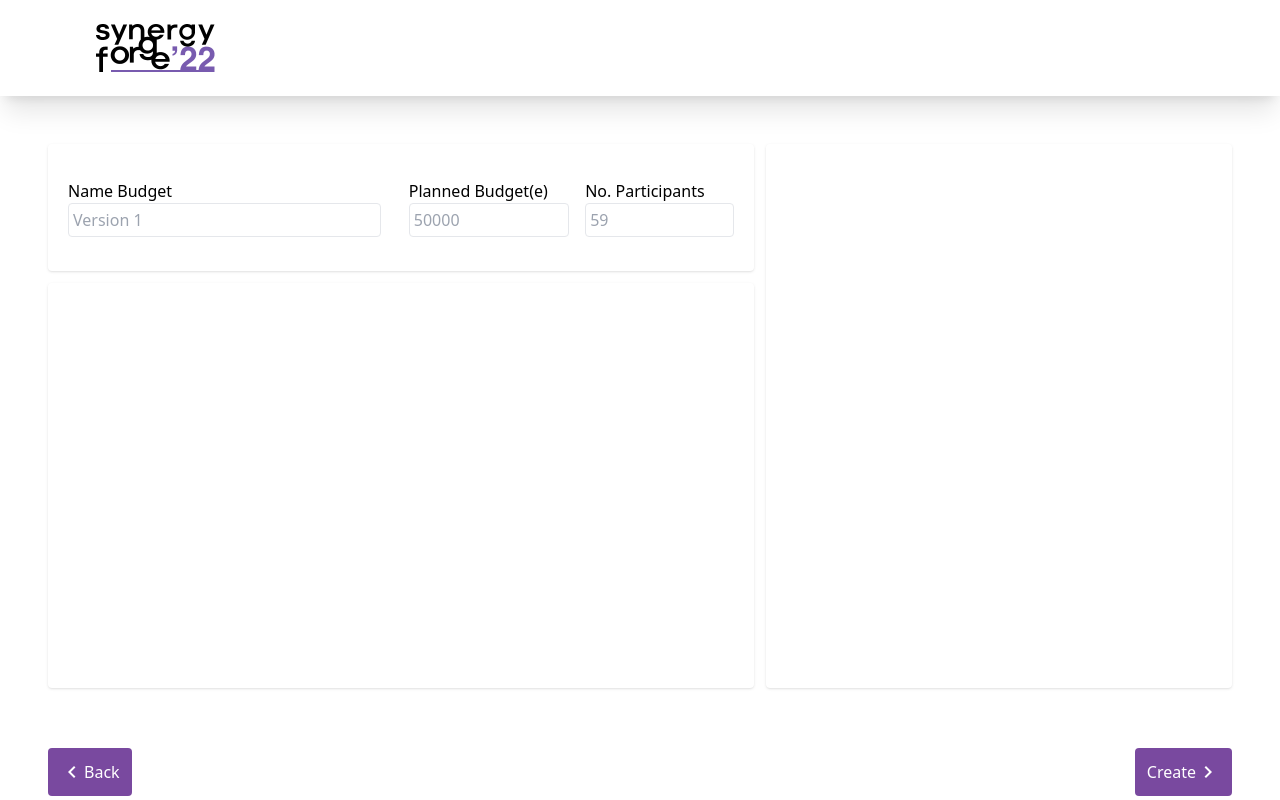
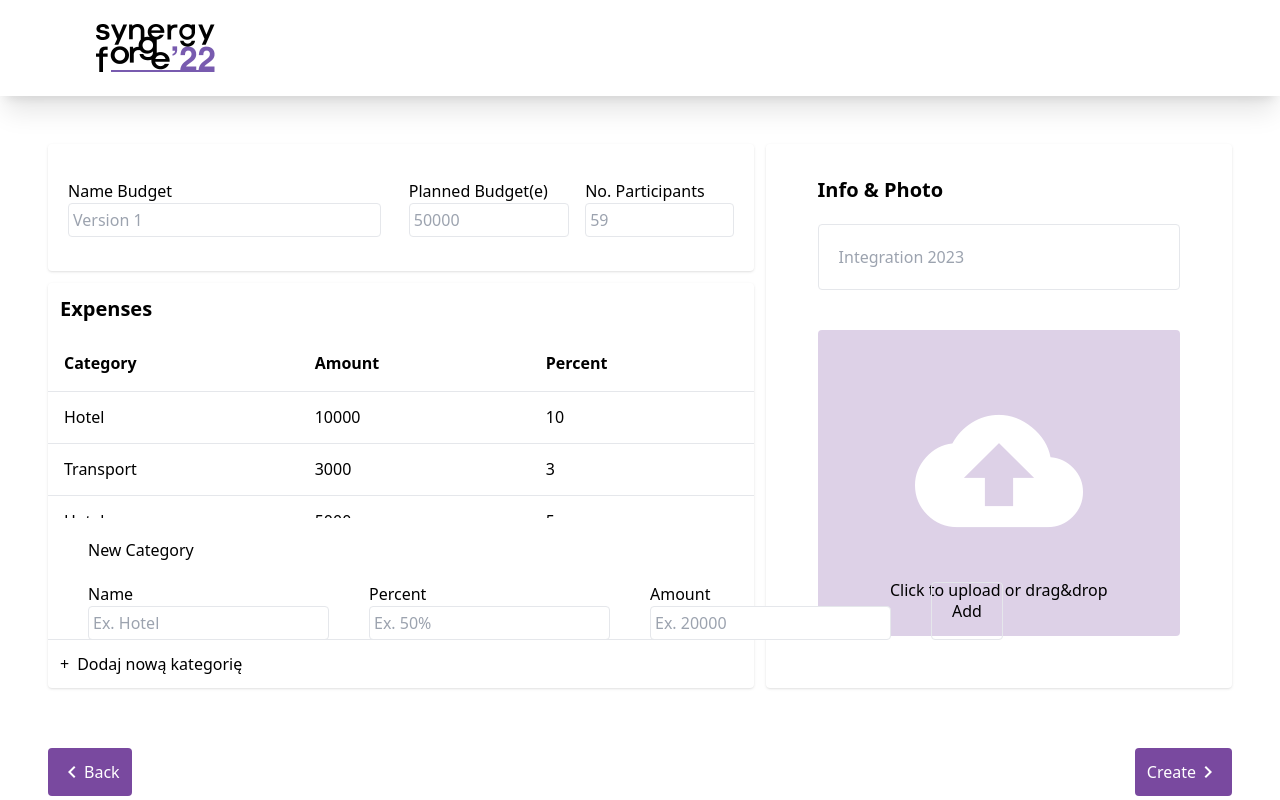
Before and after one commit to Michal-Lesniak/FrontendSynergyProject, an Angular app: page /new in a window 1280 px wide. Built offline with nearby package versions, Linux system fonts and the light colour scheme.

Commit message:
Added add category properties

```diff
--- a/src/app/components/new-integration/new-integration.component.html
+++ b/src/app/components/new-integration/new-integration.component.html
@@ -4,21 +4,70 @@
         <div class="col-span-3 row-span-1 shadow rounded grid grid-cols-4">
             <div class="col-span-2 flex flex-col justify-center m-5">
                 <label>Name Budget</label>
-                <input class="border rounded p-1" placeholder="Version 1" >
+                <input class="border rounded p-1" [(ngModel)]="nameBudget" placeholder="Version 1" />
             </div>
             <div class="col-span-1 flex flex-col justify-center m-2">
                 <label>Planned Budget(e)</label>
-                <input class="border rounded p-1" placeholder="50000" />
+                <input class="border rounded p-1" [(ngModel)]="amountBudget" placeholder="50000" />
             </div>
             <div class="col-span-1 flex flex-col justify-center m-2 mr-5">
                 <label>No. Participants</label>
-                <input class="border rounded p-1" placeholder="59" />
+                <input class="border rounded p-1" [(ngModel)]="percentBudget" placeholder="59" />
             </div>
         </div>
-        <div class="col-span-2 row-span-4 shadow rounded">
+        <div class="col-span-2 row-span-4 shadow rounded flex flex-col p-8">
+           <div class="font-bold text-xl px-5">Info & Photo</div>
 
+            <input class="p-5 border rounded m-5 flex flex-col" matInput placeholder="Integration 2023">
+            <button class="flex-1 bg-purple-900/20 rounded m-5" >
+                <div class="h-[70%] flex items-center justify-center">
+                    <mat-icon class="scale-[7] text-white">cloud_upload</mat-icon>
+                </div>
+                <div>Click to upload or drag&drop</div>
+            </button>
         </div>
-        <div class="col-span-3 row-span-3 shadow rounded">
+        <div class="col-span-3 row-span-3 shadow rounded h-full flex flex-col">
+            <div class="font-bold text-xl p-3">Expenses</div>
+            <div class="flex-1 overflow-y-scroll">
+                <table mat-table [dataSource]="dataSource">
+                    <ng-container matColumnDef="Category">
+                        <th mat-header-cell *matHeaderCellDef>Category</th>
+                        <td mat-cell *matCellDef="let element">{{element.category}}</td>
+                    </ng-container>
+                    <ng-container matColumnDef="Amount">
+                        <th mat-header-cell *matHeaderCellDef>Amount</th>
+                        <td mat-cell *matCellDef="let element">{{element.amount}}</td>
+                    </ng-container>
+                    <ng-container matColumnDef="Percent">
+                        <th mat-header-cell *matHeaderCellDef>Percent</th>
+                        <td mat-cell *matCellDef="let element">{{element.percent}}</td>
+                    </ng-container>
+                    <tr mat-header-row *matHeaderRowDef="displayedColums"></tr>
+                    <tr mat-row *matRowDef="let row; columns: displayedColums"></tr>"
+                </table>
+            </div>
+            <div class="h-[30%] p-5" *ngIf="showAddingCategory">
+                <h2 class="pl-5">New Category</h2>
+                <div class="flex flex-row">
+                    <div class="flex flex-col m-5">
+                        <label>Name</label>
+                        <input class="border rounded p-1" [(ngModel)]="nameCategory"  type="text" placeholder="Ex. Hotel">
+                    </div>
+                    <div class="flex flex-col m-5">
+                        <label>Percent</label>
+                        <input class="border rounded p-1" [(ngModel)]="percentCategory" type="text" placeholder="Ex. 50%">
+                    </div>
+                    <div class="flex flex-col m-5">
+                        <label>Amount</label>
+                        <input class="border rounded p-1" [(ngModel)]="amountCategory" type="text" placeholder="Ex. 20000">
+                    </div>
+                    <button class="m-5 px-5 rounded border hover:bg-purple-900/20">Add</button>
+                </div>
+            </div>
+            <div class="align-end border-t p-3">
+                <button class="pr-2">+</button>
+                <button (click)="showAddingCategory=!showAddingCategory">Dodaj nową kategorię</button>
+            </div>
 
         </div>
 
--- a/src/app/components/new-integration/new-integration.component.ts
+++ b/src/app/components/new-integration/new-integration.component.ts
@@ -1,5 +1,27 @@
 import { Component } from '@angular/core';
+import { NgModel } from '@angular/forms';
 
+
+export interface expense {
+  category: string;
+  amount: number;
+  percent: number;
+}
+
+const EXPENSES: expense[] = [
+  { category: 'Hotel', amount: 10000, percent: 10 },
+  { category: 'Transport', amount: 3000, percent: 3 },
+  { category: 'Hotel', amount: 5000, percent: 5 },
+
+  { category: 'Hotel', amount: 10000, percent: 10 },
+  { category: 'Transport', amount: 3000, percent: 3 },
+  { category: 'Hotel', amount: 5000, percent: 5 },
+
+  { category: 'Hotel', amount: 10000, percent: 10 },
+  { category: 'Transport', amount: 3000, percent: 3 },
+  { category: 'Hotel', amount: 5000, percent: 5 },
+
+];
 
 @Component({
   selector: 'app-new-integration',
@@ -7,6 +29,18 @@ import { Component } from '@angular/core';
   styleUrls: ['./new-integration.component.css']
 })
 export class NewIntegrationComponent {
+  nameBudget?:string;
+  amountBudget?:number;
+  percentBudget?:number;
+  nameCategory?:string;
+  amountCategory?:number;
+  percentCategory?:number;
+  showAddingCategory?:boolean = true;
+  displayedColums: string[] = ['Category', 'Amount', 'Percent'];
+  dataSource = EXPENSES;
 
 
+  addCategory = () => {
+
+  };
 }
```
Also changed, not shown: src/app/app.module.ts (+5 -2 lines).
